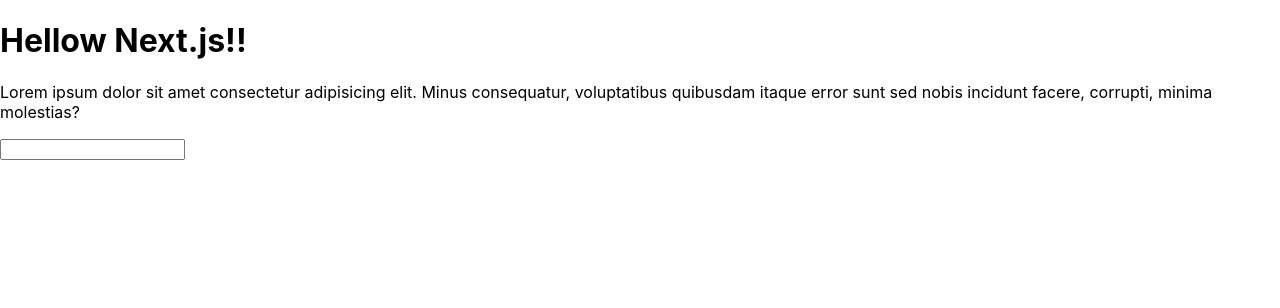
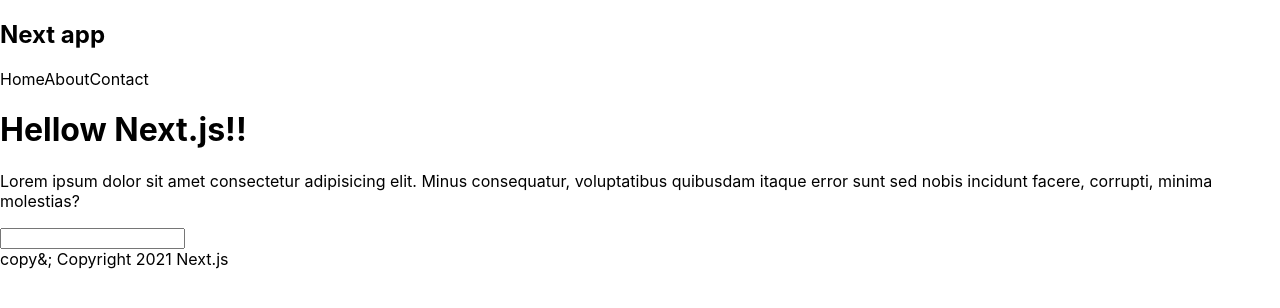
Before and after one commit to masum691/next-app, a Next.js app: page / in a window 1280 px wide. Shown: the top 308 px of the page. Built offline with nearby package versions, Linux system fonts and the light colour scheme.

Commit message:
more components

```diff
--- /dev/null
+++ b/components/Footer.js
@@ -0,0 +1,9 @@
+const Footer = () => {
+    return (
+        <div>
+            copy&; Copyright 2021 Next.js
+        </div>
+     );
+}
+
+export default Footer;
--- /dev/null
+++ b/components/Navbar.js
@@ -0,0 +1,16 @@
+const Navbar = () => {
+    return (
+        <div>
+            <nav>
+                <div className="logo">
+                    <h1>Next app</h1>
+                    <a>Home</a>
+                    <a>About</a>
+                    <a>Contact</a>
+                </div>
+            </nav>
+        </div>
+     );
+}
+
+export default Navbar;
--- a/pages/index.js
+++ b/pages/index.js
@@ -1,13 +1,17 @@
 import Head from 'next/head'
 import Image from 'next/image'
+import Footer from '../components/Footer'
+import Navbar from '../components/Navbar'
 import styles from '../styles/Home.module.css'
 
 export default function Home() {
   return (
     <div>
+      <Navbar></Navbar>
       <h1>Hellow Next.js!!</h1>
       <p>Lorem ipsum dolor sit amet consectetur adipisicing elit. Minus consequatur, voluptatibus quibusdam itaque error sunt sed nobis incidunt facere, corrupti, minima molestias?</p>
       <input type="text" />
+      <Footer></Footer>
     </div>
   )
 }
```
